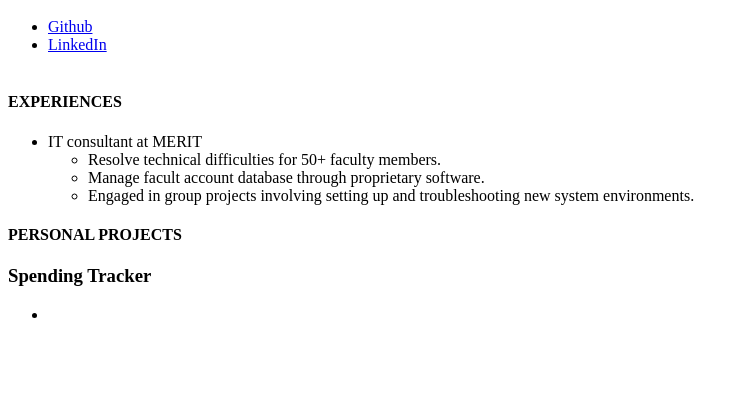
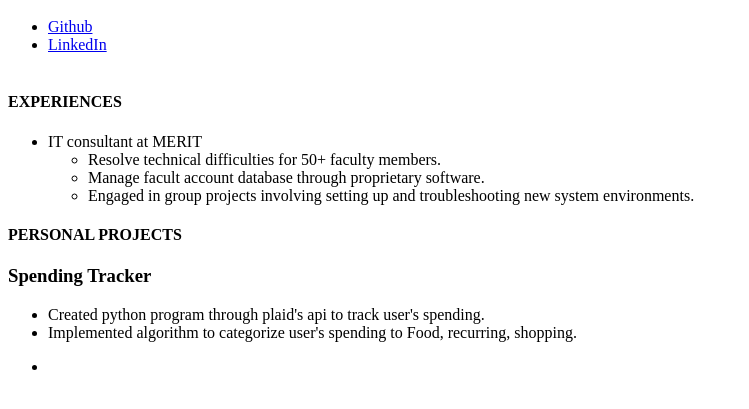
Before and after one commit to elin1231/elin1231.github.io, a plain HTML site: page index.html in a window 1280 px wide. Shown: the part 101-510 px from the top of the page, without its empty margins (0-749 px from the left). Drawn offline with Linux system fonts and the light colour scheme.

Commit message:
Update index.html

```diff
--- a/index.html
+++ b/index.html
@@ -36,6 +36,14 @@
     </ul>
     <h4>PERSONAL PROJECTS</h4>
     <h3>Spending Tracker</h3>
+      <ul>
+        <li>
+          Created python program through plaid's api to track user's spending.
+        </li>
+        <li>
+          Implemented algorithm to categorize user's spending to Food, recurring, shopping.
+        </li>
+      </ul>
     <ul>
       <li>
 
```
